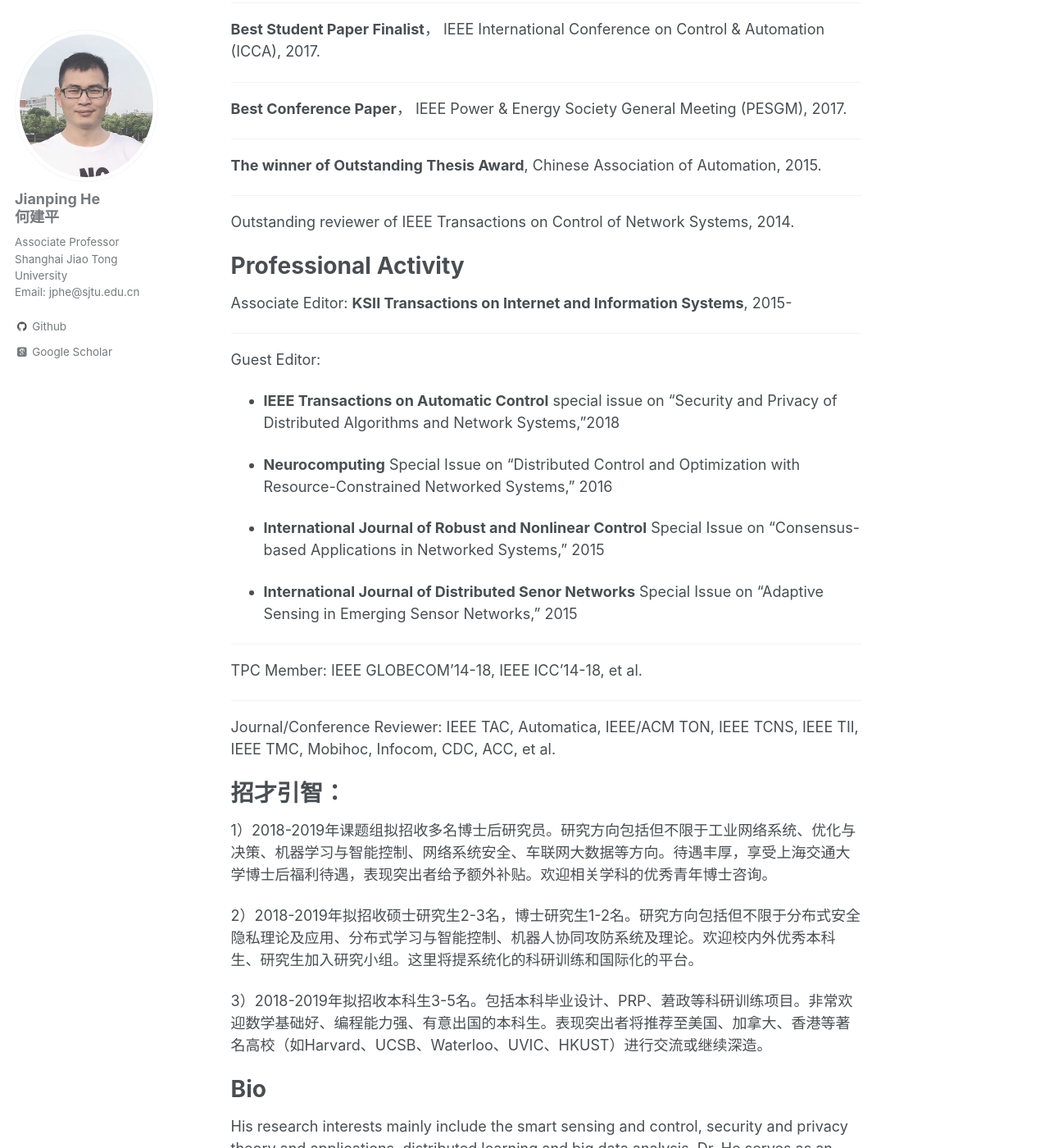
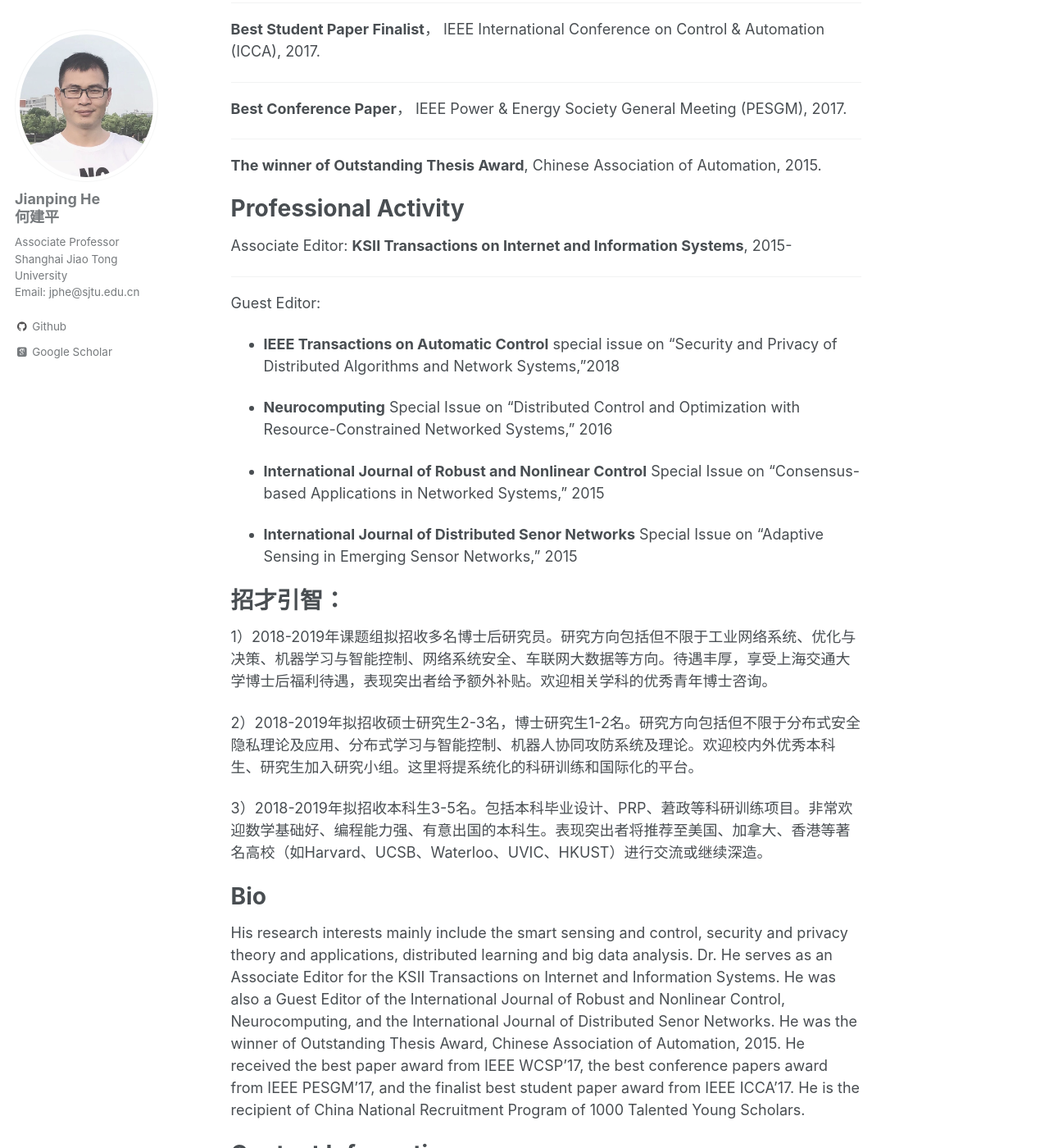
Before and after one commit to jiangshuozz/Jianping-He.github.io, a Jekyll site: the page built from _pages/about.md, in a window 1280 px wide and 1400 px high, scrolled down 863 px. Shown: the whole window at 82% size. Built offline with Jekyll 4.4.1, drawn with Linux system fonts in a browser that asks for light colours; some web fonts are replaced.

Commit message:
Update about.md

```diff
--- a/_pages/about.md
+++ b/_pages/about.md
@@ -33,9 +33,6 @@ Award and Honor
 ---
 **The winner of Outstanding Thesis Award**, Chinese Association of Automation, 2015.
 
----
-Outstanding reviewer of IEEE Transactions on Control of Network Systems, 2014.
-
 Professional Activity
 ===
 Associate Editor: **KSII Transactions on Internet and Information Systems**, 2015-
@@ -49,12 +46,6 @@ Guest Editor:
 - **International Journal of Robust and Nonlinear Control** Special Issue on “Consensus-based Applications in Networked Systems,” 2015
 
 - **International Journal of Distributed Senor Networks** Special Issue on “Adaptive Sensing in Emerging Sensor Networks,” 2015
-
----
-TPC Member: IEEE GLOBECOM’14-18, IEEE ICC’14-18, et al.
-
----
-Journal/Conference Reviewer: IEEE TAC, Automatica, IEEE/ACM TON, IEEE TCNS, IEEE TII, IEEE TMC, Mobihoc, Infocom, CDC, ACC, et al.
 
 招才引智：
 ===
```
